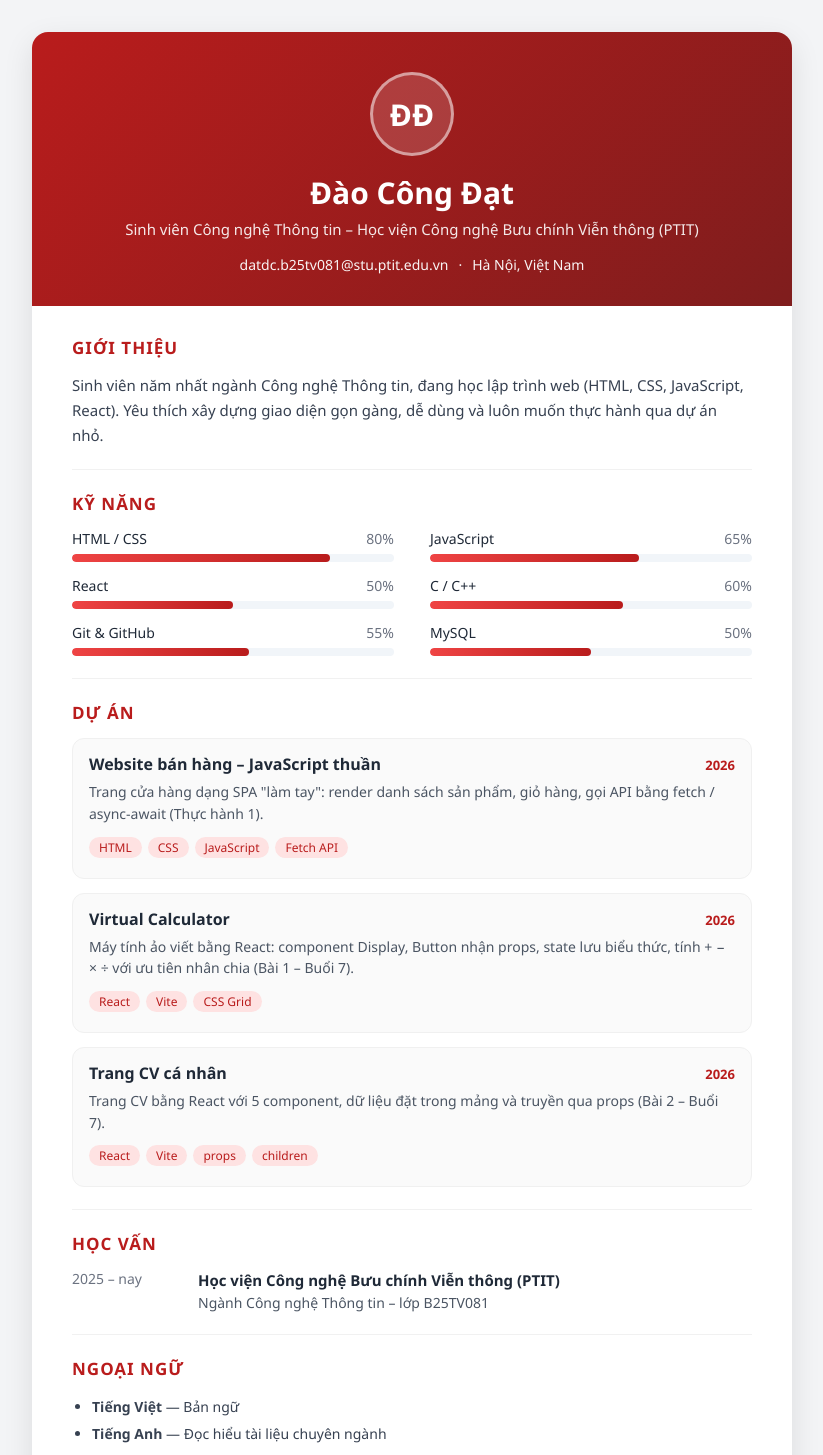
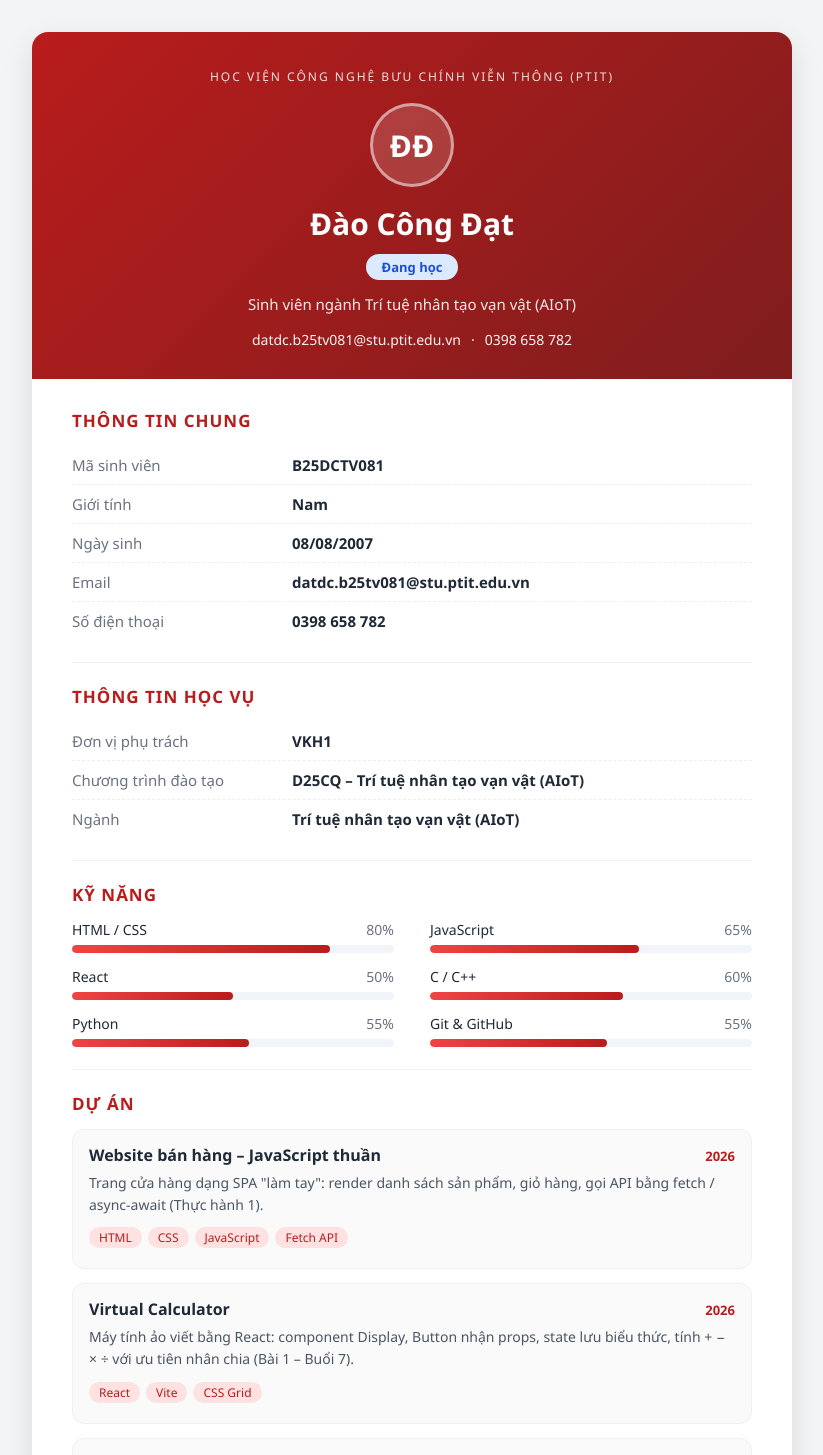
Before and after one commit to Datdaocong/B25DCTV081---BT7, a React (Vite) app: page / in a window 1280 px wide. Shown: the top 1455 px of the page, without its empty margins (228-1051 px from the left). Built offline with nearby package versions, Linux system fonts and the light colour scheme.

Commit message:
Cập nhật CV theo thông tin thật: ngành AIoT, thông tin học vụ PTIT

```diff
--- a/src/App.css
+++ b/src/App.css
@@ -10,8 +10,16 @@
 .header {
   background: linear-gradient(135deg, #b91c1c, #7f1d1d);
   color: #fff;
-  padding: 40px 40px 32px;
+  padding: 36px 40px 30px;
   text-align: center;
+}
+
+.institute {
+  margin: 0 0 18px;
+  font-size: 12px;
+  letter-spacing: 2px;
+  text-transform: uppercase;
+  opacity: 0.85;
 }
 
 .avatar {
@@ -29,8 +37,19 @@
 }
 
 .header h1 {
-  margin: 0 0 6px;
+  margin: 0 0 10px;
   font-size: 30px;
+}
+
+.badge {
+  display: inline-block;
+  margin: 0 0 14px;
+  padding: 4px 16px;
+  border-radius: 99px;
+  background: #dbeafe;
+  color: #1d4ed8;
+  font-size: 13px;
+  font-weight: 600;
 }
 
 .header-title {
@@ -76,11 +95,31 @@
   color: #b91c1c;
 }
 
-.summary {
+.info-list {
   margin: 0;
-  line-height: 1.65;
-  color: #374151;
+}
+
+.info-row {
+  display: flex;
+  padding: 9px 0;
+  border-bottom: 1px dashed #eee;
+}
+
+.info-row:last-child {
+  border-bottom: none;
+}
+
+.info-row dt {
+  width: 220px;
+  flex-shrink: 0;
+  color: #6b7280;
   font-size: 15px;
+}
+
+.info-row dd {
+  margin: 0;
+  font-size: 15px;
+  font-weight: 600;
 }
 
 .skill-list {
@@ -163,40 +202,6 @@
   font-size: 12px;
 }
 
-.edu-row {
-  display: flex;
-  gap: 16px;
-  margin-bottom: 12px;
-}
-
-.edu-row:last-child {
-  margin-bottom: 0;
-}
-
-.edu-time {
-  min-width: 110px;
-  color: #6b7280;
-  font-size: 14px;
-}
-
-.edu-row strong {
-  font-size: 15px;
-}
-
-.edu-row p {
-  margin: 2px 0 0;
-  color: #4b5563;
-  font-size: 14px;
-}
-
-.lang-list {
-  margin: 0;
-  padding-left: 20px;
-  color: #374151;
-  font-size: 14px;
-  line-height: 1.9;
-}
-
 .footer {
   padding: 18px;
   text-align: center;
--- a/src/App.jsx
+++ b/src/App.jsx
@@ -1,9 +1,10 @@
 import Header from "./components/Header.jsx";
 import Section from "./components/Section.jsx";
+import InfoList from "./components/InfoList.jsx";
 import SkillList from "./components/SkillList.jsx";
 import ProjectList from "./components/ProjectList.jsx";
 import Footer from "./components/Footer.jsx";
-import { profile, skills, projects, education, languages } from "./data/cv.js";
+import { profile, basicInfo, studyInfo, skills, projects } from "./data/cv.js";
 import "./App.css";
 
 export default function App() {
@@ -12,8 +13,12 @@ export default function App() {
       <Header profile={profile} />
 
       <main className="page-main">
-        <Section title="Giới thiệu">
-          <p className="summary">{profile.summary}</p>
+        <Section title="Thông tin chung">
+          <InfoList items={basicInfo} />
+        </Section>
+
+        <Section title="Thông tin học vụ">
+          <InfoList items={studyInfo} />
         </Section>
 
         <Section title="Kỹ năng">
@@ -23,28 +28,6 @@ export default function App() {
         <Section title="Dự án">
           <ProjectList projects={projects} />
         </Section>
-
-        <Section title="Học vấn">
-          {education.map((item) => (
-            <div className="edu-row" key={item.school}>
-              <span className="edu-time">{item.time}</span>
-              <div>
-                <strong>{item.school}</strong>
-                <p>{item.detail}</p>
-              </div>
-            </div>
-          ))}
-        </Section>
-
-        <Section title="Ngoại ngữ">
-          <ul className="lang-list">
-            {languages.map((lang) => (
-              <li key={lang.name}>
-                <strong>{lang.name}</strong> — {lang.level}
-              </li>
-            ))}
-          </ul>
-        </Section>
       </main>
 
       <Footer name={profile.name} />
--- a/src/components/Header.jsx
+++ b/src/components/Header.jsx
@@ -4,8 +4,10 @@ export default function Header({ profile }) {
 
   return (
     <header className="header">
+      <p className="institute">Học viện Công nghệ Bưu chính Viễn thông (PTIT)</p>
       <div className="avatar">{initials}</div>
       <h1>{profile.name}</h1>
+      <span className="badge">Đang học</span>
       <p className="header-title">{profile.title}</p>
       <ul className="contact">
         {profile.contacts.map((c) => (
--- /dev/null
+++ b/src/components/InfoList.jsx
@@ -0,0 +1,12 @@
+export default function InfoList({ items }) {
+  return (
+    <dl className="info-list">
+      {items.map((item) => (
+        <div className="info-row" key={item.label}>
+          <dt>{item.label}</dt>
+          <dd>{item.value}</dd>
+        </div>
+      ))}
+    </dl>
+  );
+}
--- a/src/data/cv.js
+++ b/src/data/cv.js
@@ -1,20 +1,30 @@
 export const profile = {
   name: "Đào Công Đạt",
-  title: "Sinh viên Công nghệ Thông tin – Học viện Công nghệ Bưu chính Viễn thông (PTIT)",
-  summary:
-    "Sinh viên năm nhất ngành Công nghệ Thông tin, đang học lập trình web " +
-    "(HTML, CSS, JavaScript, React). Yêu thích xây dựng giao diện gọn gàng, " +
-    "dễ dùng và luôn muốn thực hành qua dự án nhỏ.",
-  contacts: ["datdc.b25tv081@stu.ptit.edu.vn", "Hà Nội, Việt Nam"],
+  title: "Sinh viên ngành Trí tuệ nhân tạo vạn vật (AIoT)",
+  contacts: ["datdc.b25tv081@stu.ptit.edu.vn", "0398 658 782"],
 };
+
+export const basicInfo = [
+  { label: "Mã sinh viên", value: "B25DCTV081" },
+  { label: "Giới tính", value: "Nam" },
+  { label: "Ngày sinh", value: "08/08/2007" },
+  { label: "Email", value: "datdc.b25tv081@stu.ptit.edu.vn" },
+  { label: "Số điện thoại", value: "0398 658 782" },
+];
+
+export const studyInfo = [
+  { label: "Đơn vị phụ trách", value: "VKH1" },
+  { label: "Chương trình đào tạo", value: "D25CQ – Trí tuệ nhân tạo vạn vật (AIoT)" },
+  { label: "Ngành", value: "Trí tuệ nhân tạo vạn vật (AIoT)" },
+];
 
 export const skills = [
   { name: "HTML / CSS", level: 80 },
   { name: "JavaScript", level: 65 },
   { name: "React", level: 50 },
   { name: "C / C++", level: 60 },
+  { name: "Python", level: 55 },
   { name: "Git & GitHub", level: 55 },
-  { name: "MySQL", level: 50 },
 ];
 
 export const projects = [
@@ -41,20 +51,7 @@ export const projects = [
     name: "Trang CV cá nhân",
     year: 2026,
     description:
-      "Trang CV bằng React với 5 component, dữ liệu đặt trong mảng và truyền qua props (Bài 2 – Buổi 7).",
+      "Trang CV bằng React với 7 component, dữ liệu đặt trong mảng và truyền qua props (Bài 2 – Buổi 7).",
     tech: ["React", "Vite", "props", "children"],
   },
 ];
-
-export const education = [
-  {
-    time: "2025 – nay",
-    school: "Học viện Công nghệ Bưu chính Viễn thông (PTIT)",
-    detail: "Ngành Công nghệ Thông tin – lớp B25TV081",
-  },
-];
-
-export const languages = [
-  { name: "Tiếng Việt", level: "Bản ngữ" },
-  { name: "Tiếng Anh", level: "Đọc hiểu tài liệu chuyên ngành" },
-];
```
Also changed, not shown: 1 other file (tests, documents, lock files or other folders).
